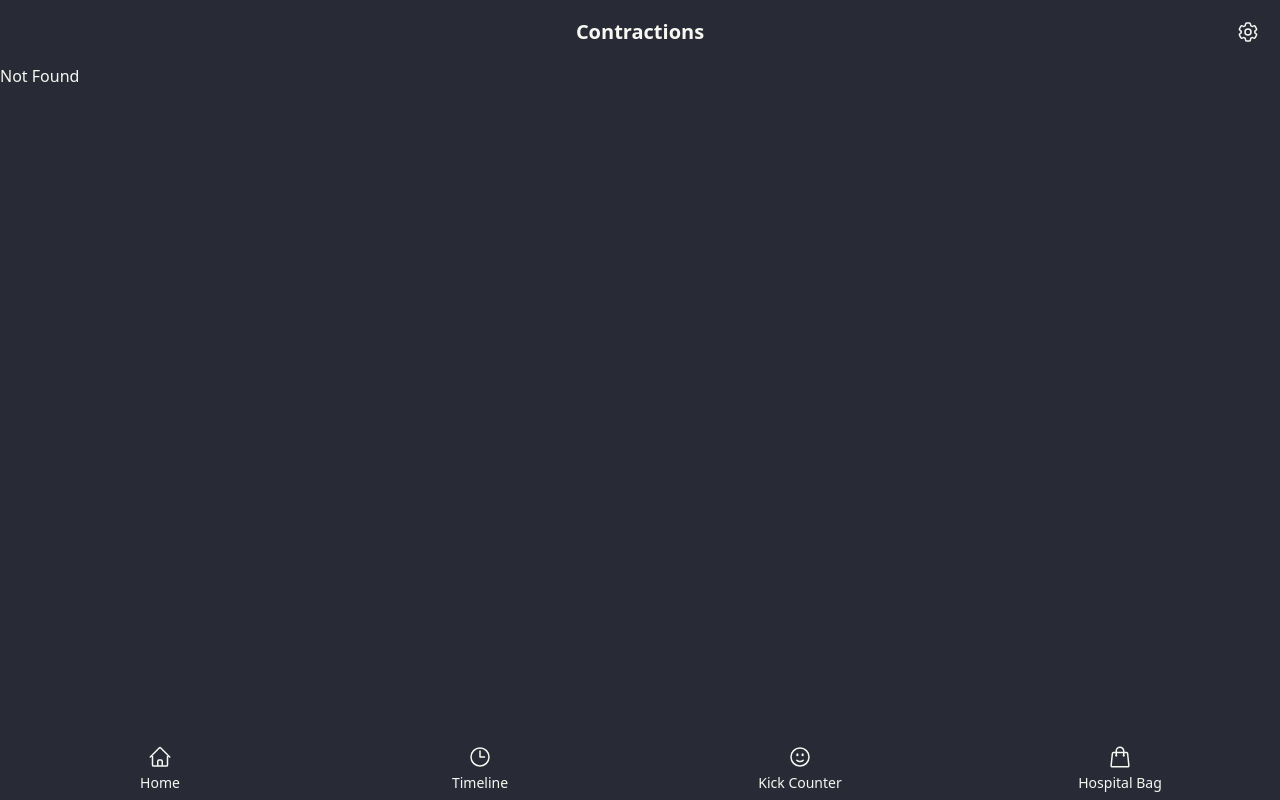
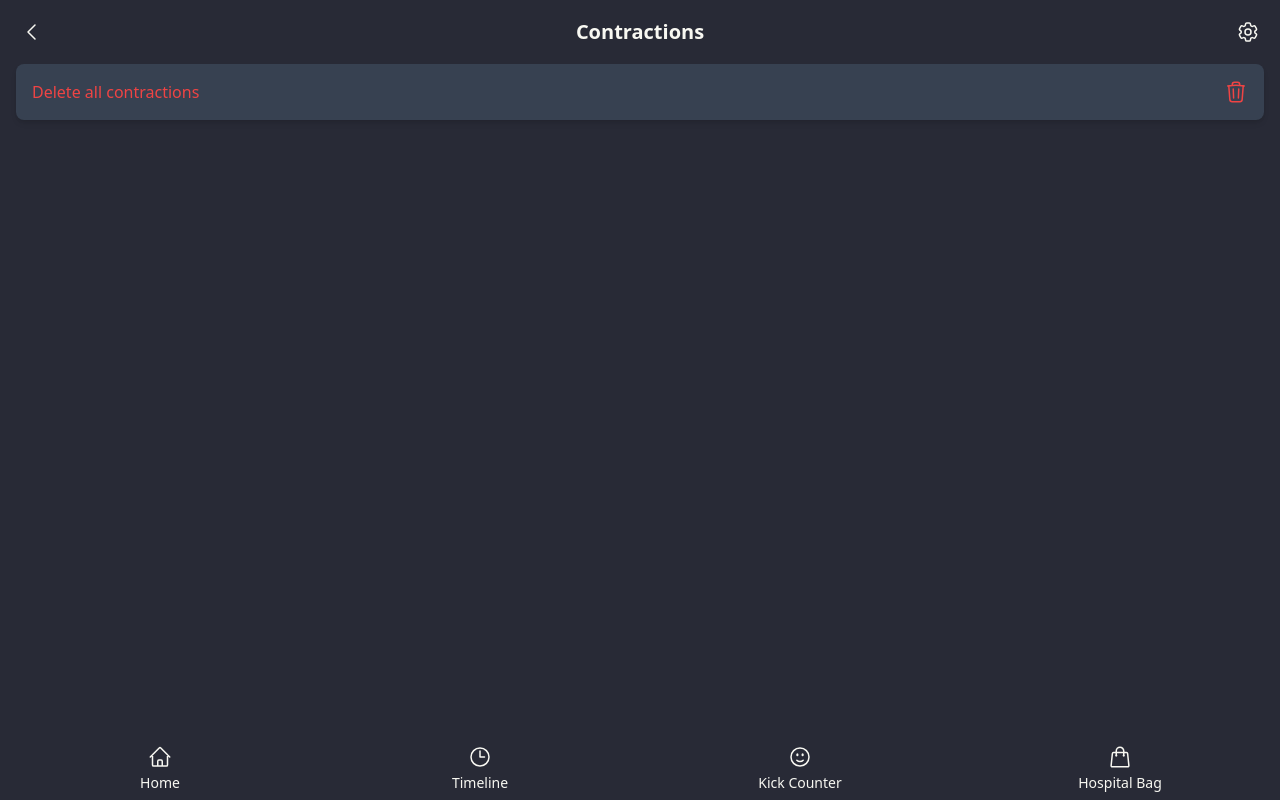
Before and after one commit to ehte92/contraction-timer, a React (Vite) app: page /settings in a window 1280 px wide. Before the commit this address had no page. Built offline with nearby package versions, Linux system fonts and the light colour scheme.

Commit message:
Add settings route and component

```diff
--- a/src/components/TopBar/index.tsx
+++ b/src/components/TopBar/index.tsx
@@ -1,12 +1,42 @@
+import { useNavigate, useRouter, useRouterState } from "@tanstack/react-router";
+
 const TopBar = () => {
+  const navigate = useNavigate();
+  const routerState = useRouterState();
+  const router = useRouter();
   return (
     <div className="navbar bg-base-100 sticky top-0 z-50">
-      <div className="navbar-start"></div>
+      <div className="navbar-start">
+        {routerState.location.pathname !== "/" && (
+          <button
+            className="btn btn-ghost btn-circle"
+            onClick={() => router.history.back()}
+          >
+            <svg
+              xmlns="http://www.w3.org/2000/svg"
+              fill="none"
+              viewBox="0 0 24 24"
+              strokeWidth={1.5}
+              stroke="currentColor"
+              className="w-6 h-6"
+            >
+              <path
+                strokeLinecap="round"
+                strokeLinejoin="round"
+                d="M15 19l-7-7 7-7"
+              />
+            </svg>
+          </button>
+        )}
+      </div>
       <div className="navbar-center">
         <a className="btn btn-ghost text-xl">Contractions</a>
       </div>
       <div className="navbar-end">
-        <button className="btn btn-ghost btn-circle">
+        <button
+          className="btn btn-ghost btn-circle"
+          onClick={() => navigate({ to: "/settings" })}
+        >
           <svg
             xmlns="http://www.w3.org/2000/svg"
             fill="none"
--- a/src/routeTree.gen.ts
+++ b/src/routeTree.gen.ts
@@ -17,6 +17,7 @@
 // Create Virtual Routes
 
 const TimelineLazyImport = createFileRoute('/timeline')()
+const SettingsLazyImport = createFileRoute('/settings')()
 const AboutLazyImport = createFileRoute('/about')()
 const IndexLazyImport = createFileRoute('/')()
 
@@ -26,6 +27,11 @@
   path: '/timeline',
   getParentRoute: () => rootRoute,
 } as any).lazy(() => import('./routes/timeline.lazy').then((d) => d.Route))
+
+const SettingsLazyRoute = SettingsLazyImport.update({
+  path: '/settings',
+  getParentRoute: () => rootRoute,
+} as any).lazy(() => import('./routes/settings.lazy').then((d) => d.Route))
 
 const AboutLazyRoute = AboutLazyImport.update({
   path: '/about',
@@ -49,6 +55,10 @@
       preLoaderRoute: typeof AboutLazyImport
       parentRoute: typeof rootRoute
     }
+    '/settings': {
+      preLoaderRoute: typeof SettingsLazyImport
+      parentRoute: typeof rootRoute
+    }
     '/timeline': {
       preLoaderRoute: typeof TimelineLazyImport
       parentRoute: typeof rootRoute
@@ -61,6 +71,7 @@
 export const routeTree = rootRoute.addChildren([
   IndexLazyRoute,
   AboutLazyRoute,
+  SettingsLazyRoute,
   TimelineLazyRoute,
 ])
 
--- /dev/null
+++ b/src/routes/settings.lazy.tsx
@@ -0,0 +1,34 @@
+import { createLazyFileRoute } from "@tanstack/react-router";
+import useStore from "../store/contractionStore";
+
+export const Route = createLazyFileRoute("/settings")({
+  component: Settings,
+});
+
+function Settings() {
+  const { clearContractions } = useStore();
+  return (
+    <div className="container mx-auto px-4">
+      <div
+        className="flex flex-row justify-between bg-gray-700 p-4 rounded-lg shadow-md"
+        onClick={clearContractions}
+      >
+        <p className="text-red-500">Delete all contractions</p>
+        <svg
+          xmlns="http://www.w3.org/2000/svg"
+          fill="none"
+          viewBox="0 0 24 24"
+          strokeWidth={1.5}
+          stroke="currentColor"
+          className="w-6 h-6 text-red-500"
+        >
+          <path
+            strokeLinecap="round"
+            strokeLinejoin="round"
+            d="m14.74 9-.346 9m-4.788 0L9.26 9m9.968-3.21c.342.052.682.107 1.022.166m-1.022-.165L18.16 19.673a2.25 2.25 0 0 1-2.244 2.077H8.084a2.25 2.25 0 0 1-2.244-2.077L4.772 5.79m14.456 0a48.108 48.108 0 0 0-3.478-.397m-12 .562c.34-.059.68-.114 1.022-.165m0 0a48.11 48.11 0 0 1 3.478-.397m7.5 0v-.916c0-1.18-.91-2.164-2.09-2.201a51.964 51.964 0 0 0-3.32 0c-1.18.037-2.09 1.022-2.09 2.201v.916m7.5 0a48.667 48.667 0 0 0-7.5 0"
+          />
+        </svg>
+      </div>
+    </div>
+  );
+}
```
